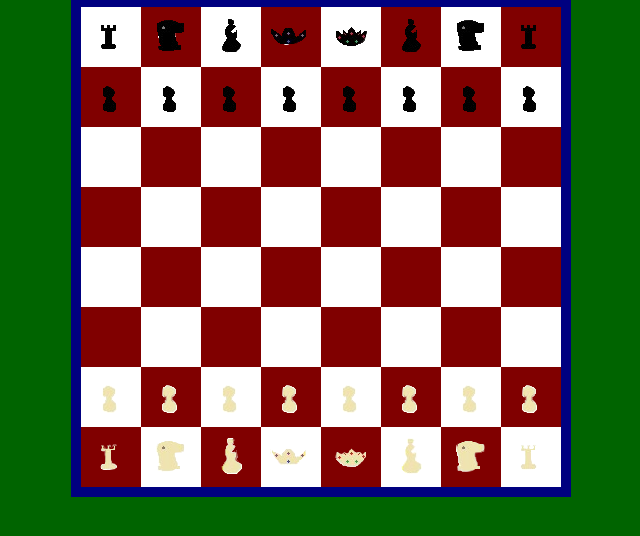
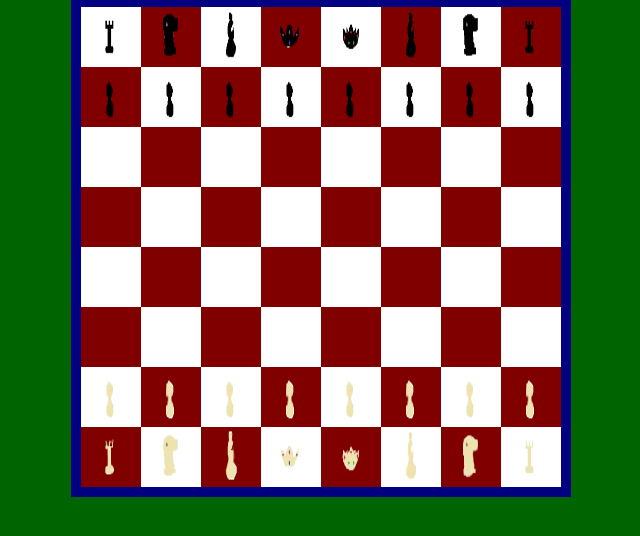
Before and after one commit to skadudel/Oskar_Schack, a plain HTML site: page index.html in a window 1280 px wide. Shown: the part 40-576 px from the top of the page, without its empty margins (319-959 px from the left). Drawn offline with Linux system fonts and the light colour scheme.

Commit message:
javascript file and better hitboxes

```diff
--- a/style.css
+++ b/style.css
@@ -13,6 +13,11 @@ body{
     display: flex;
     justify-content: center;
     align-items: center;
+}
+
+img{
+    width: 60px;
+    height: 55px;
 }
 
 .chessBoard{
```
Also changed, not shown: piece.js (added).
